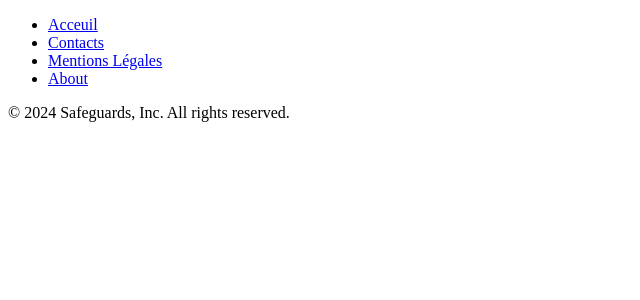
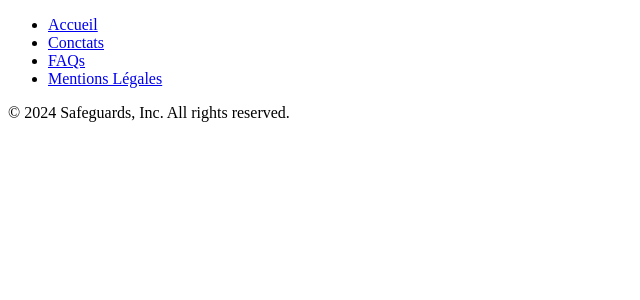
Before and after one commit to nesrine-el/SafeGuards, a Symfony app: template templates/blocks/_footer.html.twig in a window 1280 px wide. Shown: the top 300 px of the page, without its empty margins (0-640 px from the left). Run offline with Twig, Linux system fonts and the light colour scheme; the template is opened without the code that fills it, so the values that code supplies are empty; some libraries are stand-ins or nearby versions.

Commit message:
le footer a était modifié

```diff
--- a/templates/blocks/_footer.html.twig
+++ b/templates/blocks/_footer.html.twig
@@ -8,21 +8,13 @@
 	<footer>
 		<div class=" flex-sm-row justify-content-between py-4 my-4 text-white bg-info_safeguards mb-">
 			<div class="col mb-3">
+<ul class="nav justify-content-center pb-3 mb-3">
+      <li class="nav-item"><a href="#" class="nav-link px-2 text-white">Accueil</a></li>
+      <li class="nav-item"><a href="#" class="nav-link px-2 text-white">Conctats</a></li>
+      <li class="nav-item"><a href="#" class="nav-link px-2 text-white">FAQs</a></li>
+      <li class="nav-item"><a href="#" class="nav-link px-2 text-white">Mentions Légales</a></li>
+    </ul>
 
-				<ul class="nav flex-column ">
-					<li class="nav-item text-center">
-						<a href="#" class="nav-link link-light link-offset-2  link-underline-opacity-100-hover">Acceuil</a>
-					</li>
-					<li class="nav-item text-center">
-						<a href="#" class="nav-link link-light link-offset-2  link-underline-opacity-100-hover">Contacts</a>
-					</li>
-					<li class="nav-item text-center">
-						<a href="#" class="nav-link link-light link-offset-2  link-underline-opacity-100-hover">Mentions Légales</a>
-					</li>
-					<li class="nav-item  text-center">
-						<a href="#" class="nav-link link-light link-offset-2 ">About</a>
-					</li>
-				</ul>
 			</div>
 
 			<div class="nav-item  text-center">
```
